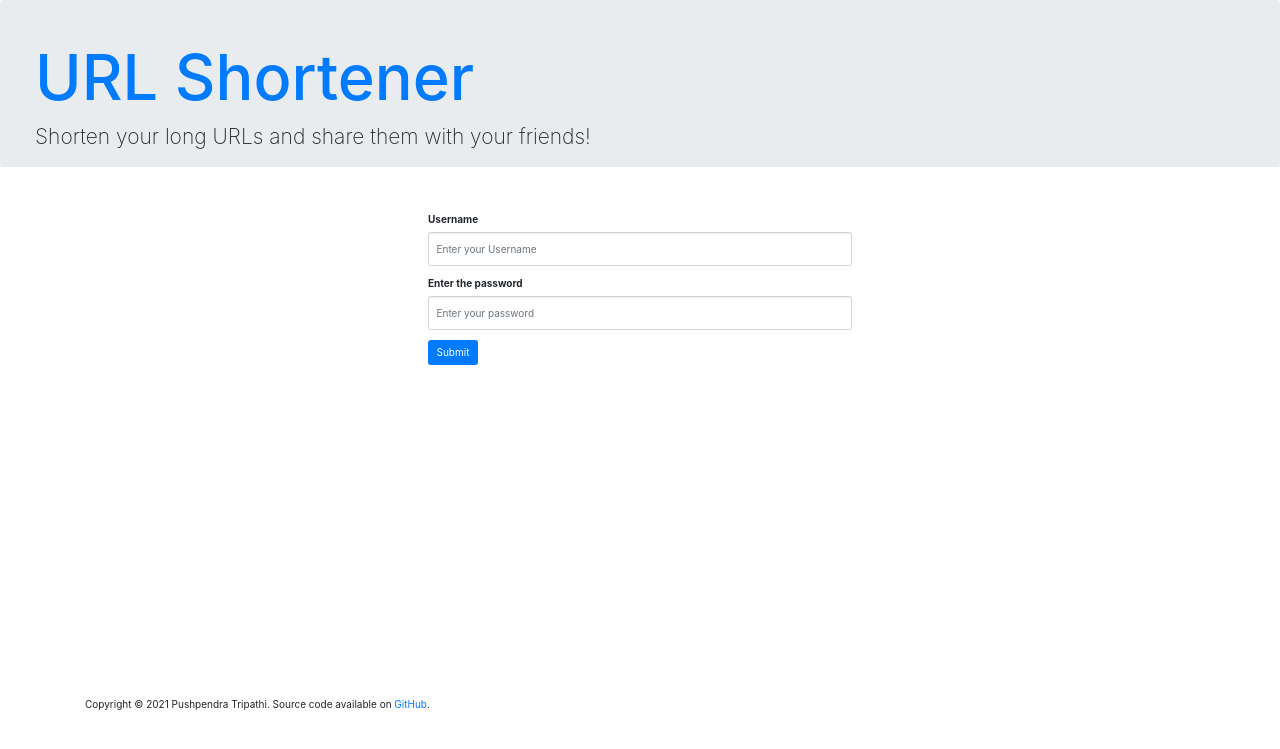
After one commit to pushpendra-starlord/URL_Shortner, a Django app: page /app/login/ in a window 1280 px wide. The commit adds this page. Shown: the top 749 px of the page. Run offline with Django 3.2, Linux system fonts and the light colour scheme; some libraries are stand-ins or nearby versions.

Commit message:
feature additions

```diff
--- a/shortner/models.py
+++ b/shortner/models.py
@@ -1,8 +1,10 @@
 from django.db import models
+from django.contrib.auth.models import User
 
 # Create your models here.
 
 class ShortUrl(models.Model):
+    user = models.ForeignKey(User, on_delete=models.CASCADE)
     created_at = models.DateTimeField(auto_now=True)
     slug = models.CharField(max_length=50, unique=True)
     original_url = models.CharField(max_length=500)
--- /dev/null
+++ b/shortner/templates/shortner/base.html
@@ -0,0 +1,41 @@
+<!DOCTYPE html>
+<html>
+<head>
+  <meta charset="utf-8" />
+  <meta http-equiv="X-UA-Compatible" content="IE=edge" />
+  <meta name="viewport" content="width=device-width, initial-scale=1">
+  <title>Django URL Shortener</title>
+  <!-- Bootstrap CDN -->
+  <link rel="stylesheet" href="https://maxcdn.bootstrapcdn.com/bootstrap/3.3.6/css/bootstrap.min.css" integrity="sha384-1q8mTJOASx8j1Au+a5WDVnPi2lkFfwwEAa8hDDdjZlpLegxhjVME1fgjWPGmkzs7" crossorigin="anonymous">
+  <link rel="stylesheet" href="https://maxcdn.bootstrapcdn.com/bootstrap/4.0.0/css/bootstrap.min.css" integrity="sha384-Gn5384xqQ1aoWXA+058RXPxPg6fy4IWvTNh0E263XmFcJlSAwiGgFAW/dAiS6JXm" crossorigin="anonymous">
+  {# <link rel="stylesheet" href="https://maxcdn.bootstrapcdn.com/bootstrap/3.3.6/css/bootstrap-theme.min.css" integrity="sha384-fLW2N01lMqjakBkx3l/M9EahuwpSfeNvV63J5ezn3uZzapT0u7EYsXMjQV+0En5r" crossorigin="anonymous"> #}
+
+</head>
+<body>
+  <div id="wrapper">
+    <div class="jumbotron" id="banner" style="padding-bottom: 0;">
+        <div class="container">
+          <h1><a href="">URL Shortener</a></h1>
+          <p>Shorten your long URLs and share them with your friends!</p>
+        </div>
+      </div>
+    </div>
+    <div class="container">
+        {% block content %}
+        {% endblock %}
+    </div>
+    <div id="push"></div>
+  </div>
+  <div id="footer">
+    <div class="container">
+      <p class="muted credit">
+        Copyright &copy; 2021 Pushpendra Tripathi.
+        Source code available on <a href="https://github.com/pushpendra-starlord/URL_Shortner">GitHub</a>.
+      </p>
+    </div>
+  </div>
+<script src="https://code.jquery.com/jquery-3.2.1.slim.min.js" integrity="sha384-KJ3o2DKtIkvYIK3UENzmM7KCkRr/rE9/Qpg6aAZGJwFDMVNA/GpGFF93hXpG5KkN" crossorigin="anonymous"></script>
+<script src="https://cdnjs.cloudflare.com/ajax/libs/popper.js/1.12.9/umd/popper.min.js" integrity="sha384-ApNbgh9B+Y1QKtv3Rn7W3mgPxhU9K/ScQsAP7hUibX39j7fakFPskvXusvfa0b4Q" crossorigin="anonymous"></script>
+<script src="https://maxcdn.bootstrapcdn.com/bootstrap/4.0.0/js/bootstrap.min.js" integrity="sha384-JZR6Spejh4U02d8jOt6vLEHfe/JQGiRRSQQxSfFWpi1MquVdAyjUar5+76PVCmYl" crossorigin="anonymous"></script>
+</body>
+</html>
--- /dev/null
+++ b/shortner/templates/shortner/login.html
@@ -0,0 +1,39 @@
+{% extends 'shortner/base.html'%}
+
+{% block content %}
+<style>
+    .main{
+        display: block;
+        width: 40%;
+        height: 60vh;
+        padding: 1em;
+        margin: auto;
+        border-radius: 5px;
+    }
+
+</style>
+{% if message %}
+    <div class="alert alert-warning alert-dismissible fade show" role="alert">
+        <center><strong>{{message}}</strong></center>
+        <button type="button" class="close" data-dismiss="alert" aria-label="Close">
+        <span aria-hidden="true">&times;</span>
+        </button>
+    </div>
+    {% endif %}
+<div class="main my-4">
+    <form action="{% url 'login' %}" method="POST">
+        {% csrf_token %}
+      <div class="form-group">
+        <label for="username">Username</label>
+        <input type="text" class="form-control" name="username" id="username" placeholder="Enter your Username">
+      </div>
+      <div class="form-group">
+        <label for="password">Enter the password</label>
+        <input type="password" class="form-control" name="password" id="password" placeholder="Enter your password">
+      </div>
+
+      <button type="submit" class="btn btn-primary">Submit</button>
+    </form>
+
+</div>
+{% endblock %}
--- /dev/null
+++ b/shortner/templates/shortner/my_shortened_urls.html
@@ -0,0 +1,3 @@
+{% entends 'shortner/base.html' %}
+
+{% block conetnt %}
--- /dev/null
+++ b/shortner/urls.py
@@ -0,0 +1,9 @@
+from django.urls import path
+from shortner.views import  login_view, logout_user, HomeView, signup
+
+urlpatterns = [
+    path('login/', login_view, name='login'),
+    path('logout/', logout_user, name='logout'),
+    path("", HomeView.as_view(), name='index'),
+    path('signup/', signup, name='signup'),
+]
--- a/shortner/views.py
+++ b/shortner/views.py
@@ -4,15 +4,33 @@ from .models import ShortUrl
 from django.shortcuts import redirect
 from django.http import Http404
 import uuid
+from django.contrib.auth import authenticate, login, logout
+from django.contrib.auth.decorators import login_required
+from django.utils.decorators import method_decorator
+from django.contrib.auth.models import User
+from django.http.response import HttpResponseRedirect
+from django.urls import reverse
+from .forms import ShortUrlForm
+
 
 # Create your views here.
 
 class HomeView(View):
+    @method_decorator(login_required())
     def get(self, request):
-        return render(request, 'shortner/index.html')
+        context = {}
+        user =  request.user
+        urls = ShortUrl.objects.filter(user= user)
+        if urls:
+            context['urls'] = urls
 
+        return render(request, 'shortner/index.html', context)
+
+    @method_decorator(login_required())
     def post(self, request):
         url = request.POST.get('url')
+        user = request.user
+        urls = ShortUrl.objects.filter(user= user)
         slug = str(uuid.uuid4())[0:8]
         if request.is_secure():
             protocol = 'https://'
@@ -20,11 +38,15 @@ class HomeView(View):
             protocol = 'http://'
         host = request.get_host()
         slug = protocol + host + '/' + slug + '/'
-        obj = ShortUrl.objects.create(slug= slug, original_url= url)
+        obj = ShortUrl.objects.create(user= user, slug= slug, original_url= url)
         context = {'url': url,
                    'slug': slug}
 
+        if urls:
+            context['urls'] = urls
+
         return render(request, 'shortner/index.html', context)
+
 
 def redirectView(request, slug):
     if request.is_secure():
@@ -38,3 +60,30 @@ def redirectView(request, slug):
         return redirect(obj.original_url)
     else:
         raise Http404("URL does not exist")
+
+
+def login_view(request):
+    if request.method == 'POST':
+        username = request.POST.get('username')
+        password = request.POST.get('password')
+        user = authenticate(username= username, password= password)
+        print(user)
+        if user:
+            login(request, user)
+            return HttpResponseRedirect(reverse('index'))
+        else:
+            return render(request, 'shortner/login.html', {'message': 'Incorrect Value Credentials, Please try again!'})
+    return render(request, 'shortner/login.html')
+
+def logout_user(request):
+    logout(request)
+    return HttpResponseRedirect(reverse('login'))
+
+def signup(request):
+    form = ShortUrlForm(request.POST, None)
+    context = {}
+    if form.is_valid():
+        form.save()
+        return HttpResponseRedirect(reverse('login'))
+    context['form'] = form
+    return render(request, 'shortner/create_account.html', context)
--- a/url_shortner/settings.py
+++ b/url_shortner/settings.py
@@ -40,7 +40,9 @@ INSTALLED_APPS = [
     'django.contrib.staticfiles',
     #custom apps
     'shortner.apps.ShortnerConfig',
+    'crispy_forms',
 ]
+CRISPY_TEMPLATE_PACK = 'bootstrap4'
 
 MIDDLEWARE = [
     'django.middleware.security.SecurityMiddleware',
@@ -127,3 +129,7 @@ STATIC_ROOT = os.path.join(BASE_DIR, 'staticfiles')
 # https://docs.djangoproject.com/en/3.2/ref/settings/#default-auto-field
 
 DEFAULT_AUTO_FIELD = 'django.db.models.BigAutoField'
+
+
+#defined by me for decorator
+LOGIN_URL = '/app/login/'
--- a/url_shortner/urls.py
+++ b/url_shortner/urls.py
@@ -14,11 +14,11 @@ Including another URLconf
     2. Add a URL to urlpatterns:  path('blog/', include('blog.urls'))
 """
 from django.contrib import admin
-from django.urls import path
-from shortner.views import HomeView, redirectView
+from django.urls import path, include
+from shortner.views import redirectView
 
 urlpatterns = [
     path('admin/', admin.site.urls),
-    path('', HomeView.as_view()),
+    path('app/', include('shortner.urls')),
     path('<str:slug>/', redirectView),
 ]
```
Also changed, not shown: shortner/forms.py (added, +16 -0 lines), shortner/templates/shortner/create_account.html (added, +26 -0 lines), shortner/templates/shortner/index.html (+18 -36 lines), db.sqlite3, shortner/migrations/0003_auto_20210726_2006.py (added).
